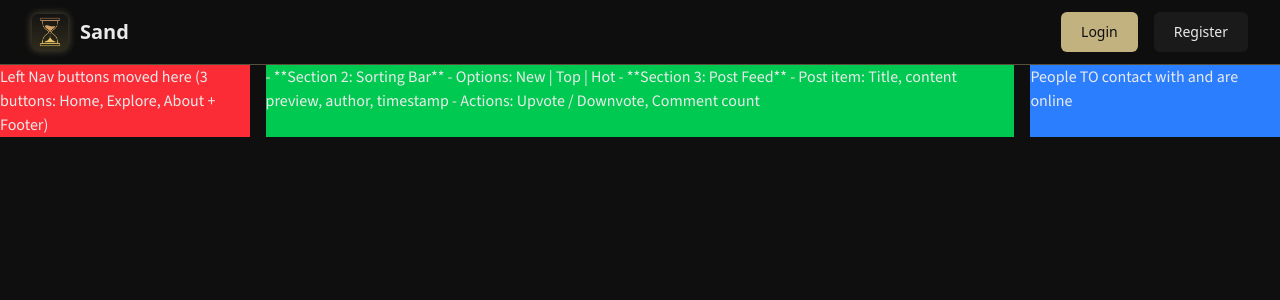
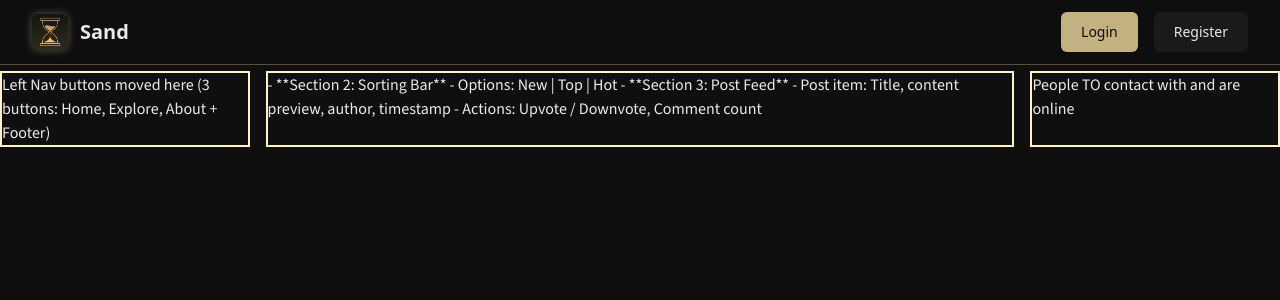
Before and after one commit to wal-z1/Sand, a React (Vite) app: page / in a window 1280 px wide. Shown: the top 300 px of the page. Built offline with nearby package versions, Linux system fonts and the light colour scheme.

Commit message:
in the house

```diff
--- a/src/Comp/Header/Navbar.jsx
+++ b/src/Comp/Header/Navbar.jsx
@@ -1,6 +1,6 @@
 export default function NavBar() {
 	return (
-		<nav className="flex gap-6 flex-wrap justify-start ">
+		<nav className="grid grid-rows-4 gap-2  ">
 			<button className="text-[#EAEAEA] hover:text-[#E5C07B] transition cursor-pointer">
 				Button 1
 			</button>
--- a/src/Comp/Pages/Home.jsx
+++ b/src/Comp/Pages/Home.jsx
@@ -4,18 +4,18 @@ function Home() {
 			{/*we are deviding the website into 3 secitions left and righ and middle
 					a grid is better
 			*/}
-			<div className="font-source-sans grid grid-cols-[1fr_3fr_1fr] gap-4 text-[#EAEAEA]">
-				{/*placeholder for sizing
-				 */}
-				<div className="bg-red-500">
+			<div className="font-source-sans grid grid-cols-[1fr_3fr_1fr] gap-4 text-[#EAEAEA] mt-1.5">
+				<div className="border-2 border-amber-100">
 					Left Nav buttons moved here (3 buttons: Home, Explore, About + Footer){" "}
 				</div>
-				<div className="bg-green-500">
+				<div className="border-2 border-amber-100">
 					- **Section 2: Sorting Bar** - Options: New | Top | Hot - **Section 3:
 					Post Feed** - Post item: Title, content preview, author, timestamp -
 					Actions: Upvote / Downvote, Comment count{" "}
 				</div>
-				<div className="bg-blue-500">People TO contact with and are online</div>
+				<div className="border-2 border-amber-100">
+					People TO contact with and are online
+				</div>
 			</div>
 		</>
 	);
--- /dev/null
+++ b/src/Comp/Sections/LeftSide.jsx
@@ -0,0 +1,9 @@
+
+
+function LeftSide() {
+  return (
+    <div>LeftSide</div>
+  )
+}
+
+export default LeftSide
--- /dev/null
+++ b/src/Comp/Sections/MainSection.jsx
@@ -0,0 +1,7 @@
+
+
+function MainSection() {
+	return <div>MainSection</div>;
+}
+
+export default MainSection;
--- /dev/null
+++ b/src/Comp/Sections/RightSide.jsx
@@ -0,0 +1,6 @@
+
+function RightSide() {
+	return <div>RightSide</div>;
+}
+
+export default RightSide;
```
